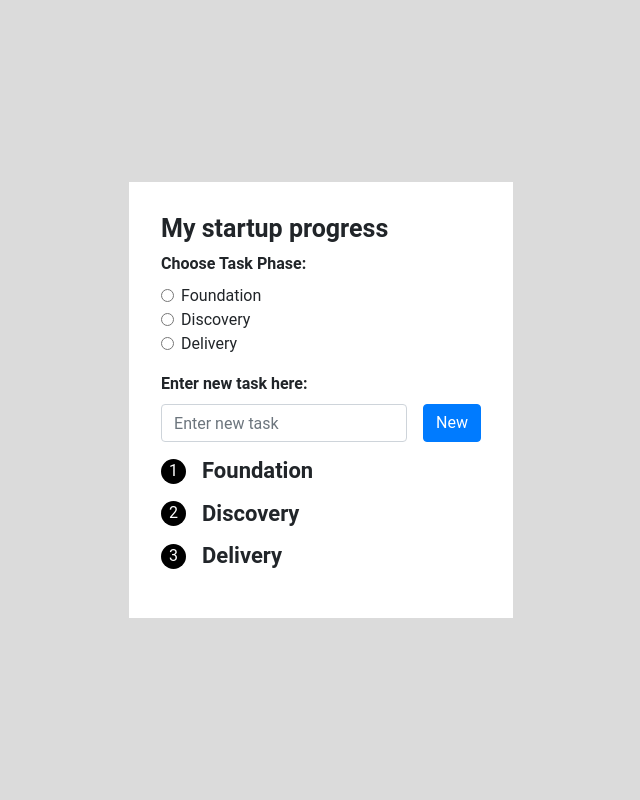
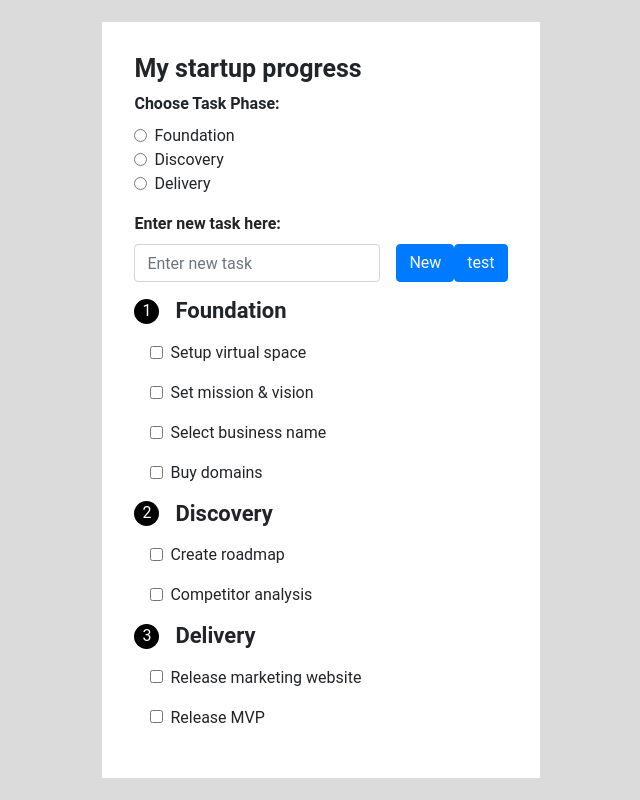
Before and after one commit to haikonguyen/oak-assignment, a React (Create React App) app: page / in a window 1280 px wide. Shown: the whole page, without its empty margins (319-959 px from the left). Built offline with nearby package versions, Linux system fonts and the light colour scheme; the HTML template or start-up script is replaced by a standard one.

Commit message:
adding api msg to modal

```diff
--- a/src/components/AppContent/app-content.component.tsx
+++ b/src/components/AppContent/app-content.component.tsx
@@ -1,27 +1,54 @@
-import React, { FC, FormEvent, useState } from 'react';
-import { Button, Form } from 'react-bootstrap';
+import React, { FC, FormEvent, useEffect, useState } from 'react';
+import { Button, Form, Modal } from 'react-bootstrap';
 import { FaCheck } from 'react-icons/all';
 import { Circle } from '../Circle/circle.component';
 import { TaskList } from '../TaskList/task-list.component';
 import { TaskProps } from '../../types';
 import useLocalStorage from '../../hooks/useLocalStorage';
+import { MessageBox } from '../Modal/modal.component';
 
 export const AppContent: FC = () => {
   const [foundationTasks, setFoundationTasks] = useLocalStorage<TaskProps[]>(
     'foundationTasks',
-    []
+    [
+      { id: 1, name: 'Setup virtual space', done: false },
+      { id: 2, name: 'Set mission & vision', done: false },
+      { id: 3, name: 'Select business name', done: false },
+      { id: 4, name: 'Buy domains', done: false },
+    ]
   );
   const [discoveryTasks, setDiscoveryTasks] = useLocalStorage<TaskProps[]>(
     'discoveryTasks',
-    []
+    [
+      { id: 1, name: 'Create roadmap', done: false },
+      { id: 2, name: 'Competitor analysis', done: false },
+    ]
   );
   const [deliveryTasks, setDeliveryTasks] = useLocalStorage<TaskProps[]>(
     'deliveryTasks',
-    []
+    [
+      { id: 1, name: 'Release marketing website', done: false },
+      { id: 2, name: 'Release MVP', done: false },
+    ]
   );
   const [todoText, setTodoText] = useState('');
-  const [isPhaseDone, setIsPhaseDone] = useState(false);
+  const [isFoundationPhaseDone, setIsFoundationPhaseDone] = useState(false);
+  const [isDiscoveryPhaseDone, setIsDiscoveryPhaseDone] = useState(false);
+  const [isDeliveryPhaseDone, setIsDeliveryPhaseDone] = useState(false);
+  const [showMsgBox, setShowMsgBox] = useState(false);
   const [todoPhase, setTodoPhase] = useState('');
+  const [completeMsg, setCompleteMsg] = useState('');
+
+  useEffect(() => {
+    if (isFoundationPhaseDone && isDiscoveryPhaseDone && isDeliveryPhaseDone) {
+      fetch('https://uselessfacts.jsph.pl/random.json')
+        .then((response) => response.json())
+        .then((data) => setCompleteMsg(data.text))
+        .then(() => setShowMsgBox(true));
+    }
+  }, [isDeliveryPhaseDone, isDiscoveryPhaseDone, isFoundationPhaseDone]);
+
+  console.log('completeMsg', completeMsg);
 
   const submitHandler = (event: FormEvent) => {
     event.preventDefault();
@@ -66,7 +93,19 @@ export const AppContent: FC = () => {
     setTodoPhase(target.value);
   };
 
+  const testHandler = () => {
+    setIsFoundationPhaseDone(true);
+    setIsDeliveryPhaseDone(true);
+    setIsDiscoveryPhaseDone(true);
+  };
+
   return (
+    <>
+      <MessageBox
+        show={showMsgBox}
+        completeMsg={completeMsg}
+        onHide={() => setShowMsgBox(false)}
+      />
       <Form
         style={{ background: 'white', padding: '2rem' }}
         onSubmit={submitHandler}
@@ -74,7 +113,9 @@ export const AppContent: FC = () => {
         <h1>My startup progress</h1>
 
         <Form.Group controlId="formBasicEmail">
-        <Form.Label className="font-weight-bold">Choose Task Phase:</Form.Label>
+          <Form.Label className="font-weight-bold">
+            Choose Task Phase:
+          </Form.Label>
           <Form.Check
             value="foundation"
             type="radio"
@@ -113,6 +154,9 @@ export const AppContent: FC = () => {
             <Button variant="primary" type="submit">
               New
             </Button>
+            <Button variant="primary" type="button" onClick={testHandler}>
+              test
+            </Button>
           </section>
         </Form.Group>
 
@@ -120,38 +164,39 @@ export const AppContent: FC = () => {
           <div className="d-flex flex-wrap align-content-center">
             <Circle className="align-self-center mr-3">1</Circle>
             <h2 className="align-self-end mr-3 mb-0">Foundation</h2>
-          {isPhaseDone && <FaCheck size="30px" />}
+            {isFoundationPhaseDone && <FaCheck size="30px" />}
           </div>
           <TaskList
             tasks={foundationTasks}
             setTasks={() => setFoundationTasks}
-          setIsPhaseDone={setIsPhaseDone}
+            setIsPhaseDone={setIsFoundationPhaseDone}
           />
         </Form.Group>
         <Form.Group controlId="formBasicCheckbox">
           <div className="d-flex flex-wrap align-content-center">
             <Circle className="align-self-center mr-3">2</Circle>
             <h2 className="align-self-end mr-3 mb-0">Discovery</h2>
-          {isPhaseDone && <FaCheck size="30px" />}
+            {isDiscoveryPhaseDone && <FaCheck size="30px" />}
           </div>
           <TaskList
             tasks={discoveryTasks}
             setTasks={() => setDiscoveryTasks}
-          setIsPhaseDone={setIsPhaseDone}
+            setIsPhaseDone={setIsDiscoveryPhaseDone}
           />
         </Form.Group>
         <Form.Group controlId="formBasicCheckbox">
           <div className="d-flex flex-wrap align-content-center">
             <Circle className="align-self-center mr-3">3</Circle>
             <h2 className="align-self-end mr-3 mb-0">Delivery</h2>
-          {isPhaseDone && <FaCheck size="30px" />}
+            {isDeliveryPhaseDone && <FaCheck size="30px" />}
           </div>
           <TaskList
             tasks={deliveryTasks}
             setTasks={() => setDeliveryTasks}
-          setIsPhaseDone={setIsPhaseDone}
+            setIsPhaseDone={setIsDeliveryPhaseDone}
           />
         </Form.Group>
       </Form>
+    </>
   );
 };
--- /dev/null
+++ b/src/components/Modal/modal.component.tsx
@@ -0,0 +1,27 @@
+import React, { FC } from 'react';
+import { Modal } from 'react-bootstrap';
+
+interface MessageBoxProps {
+  show: boolean;
+  completeMsg: string;
+  onHide: () => void;
+}
+
+export const MessageBox: FC<MessageBoxProps> = (props) => {
+  const { show, completeMsg, onHide } = props;
+  return (
+    <Modal
+      aria-labelledby="contained-modal-title-vcenter"
+      centered
+      show={show}
+      onHide={onHide}
+    >
+      <Modal.Header closeButton>
+        <Modal.Title>Random Fact</Modal.Title>
+      </Modal.Header>
+      <Modal.Body>
+        <p>{completeMsg}</p>
+      </Modal.Body>
+    </Modal>
+  );
+};
```
Lines whose indentation alone changed are shown as unchanged.
